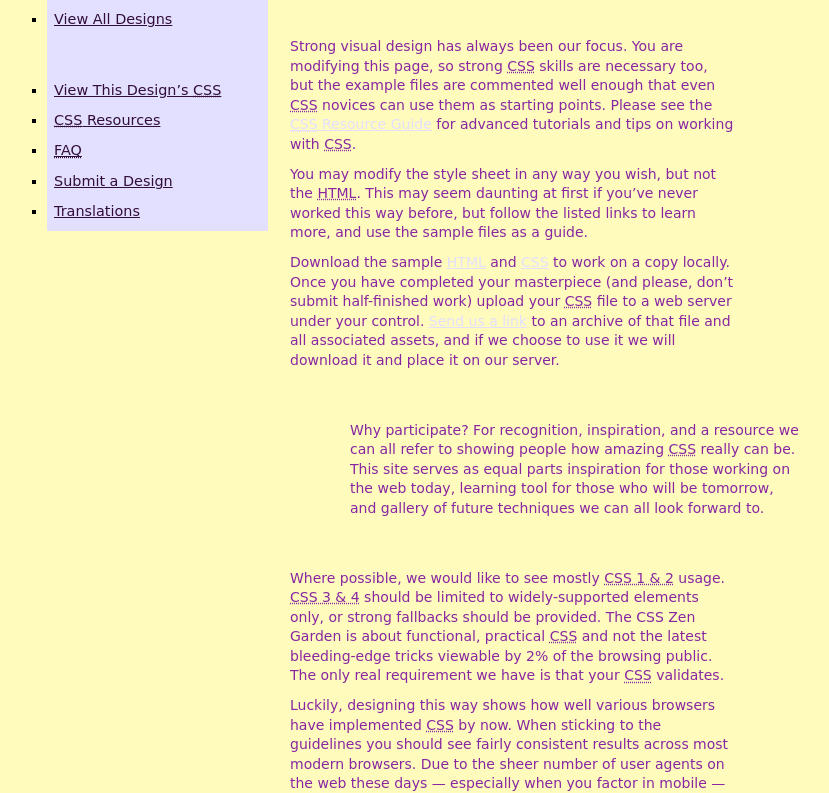
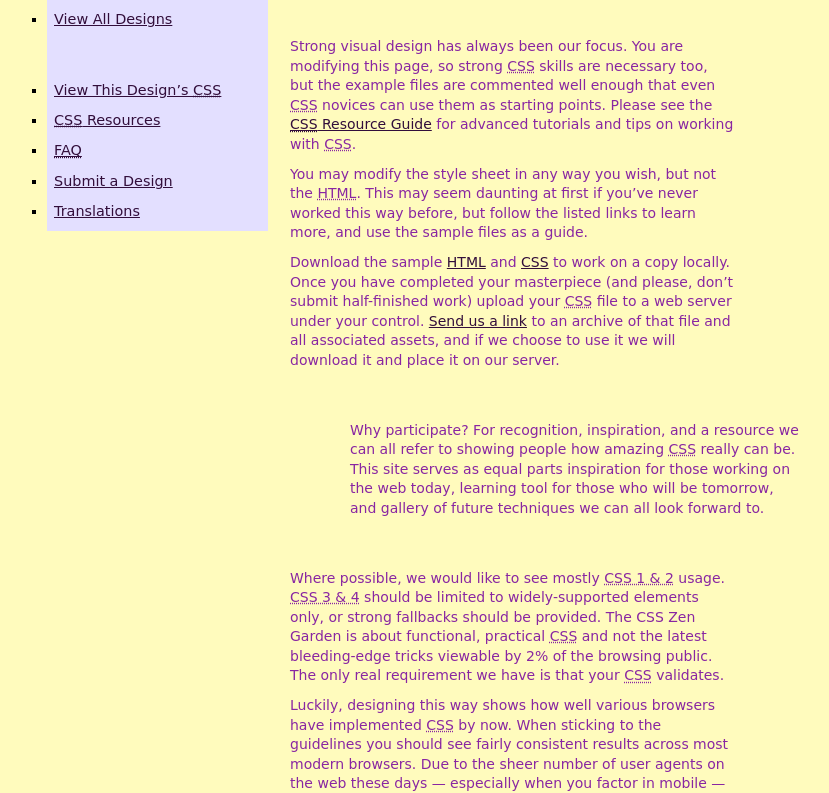
Before and after one commit to Giscam2501/Css-Zen-Garden, a website: page ZEN GARDEN PROJECT/index.html in a window 1280 px wide. Shown: the part 832-1625 px from the top of the page, without its empty margins (220-1049 px from the left). Drawn offline with nearby package versions, Linux system fonts and the light colour scheme; files that its build step writes are made by us from their sources; files whose address does not match are found by name; a web font is replaced by a local one.

Commit message:
Update style.scss

```diff
--- a/ZEN GARDEN PROJECT/scss/style.scss
+++ b/ZEN GARDEN PROJECT/scss/style.scss
@@ -58,7 +58,7 @@ abbr {
 }
 
 a {
-    color: $color-4;
+    color: $color-3;
     text-decoration: underline;
 }
 
```
